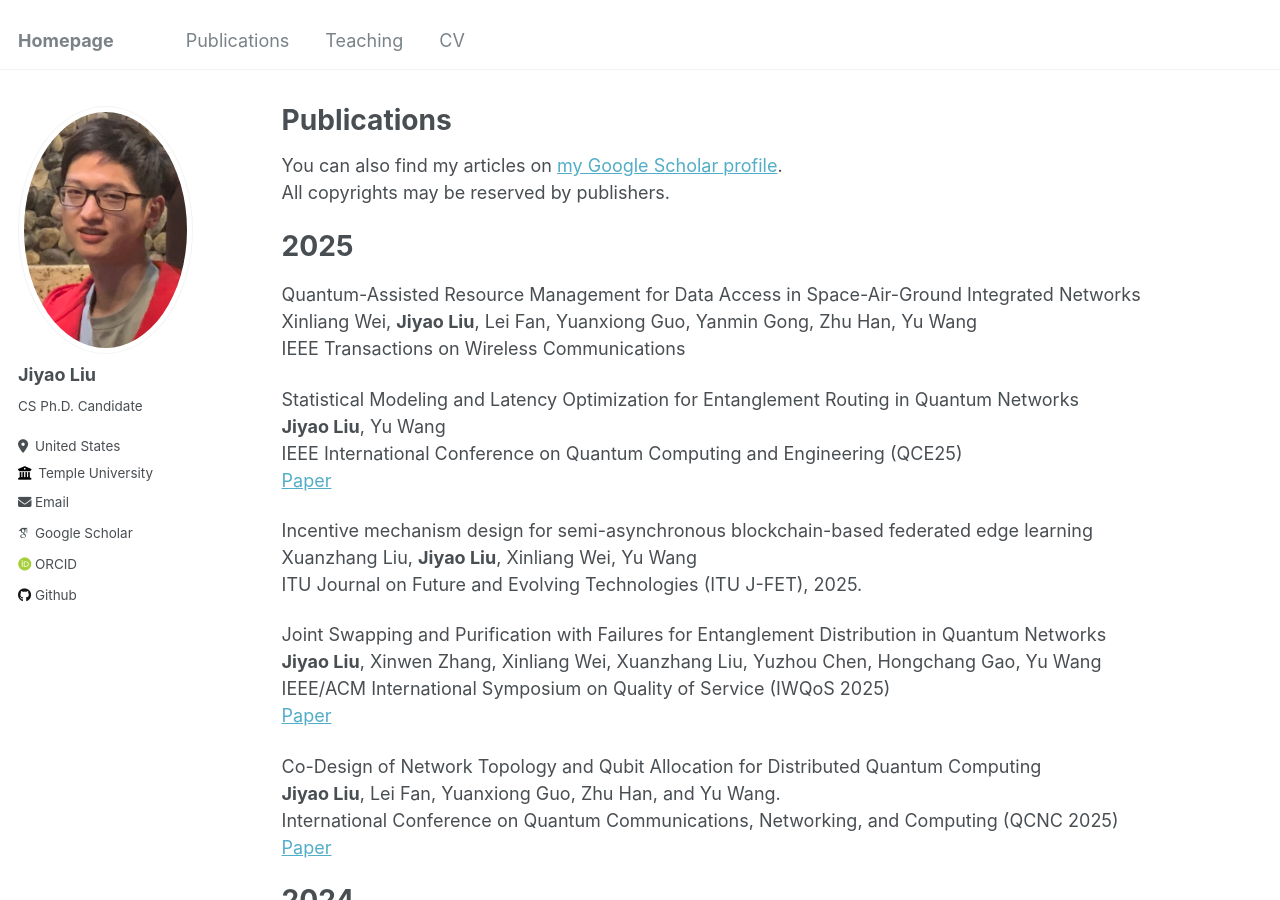
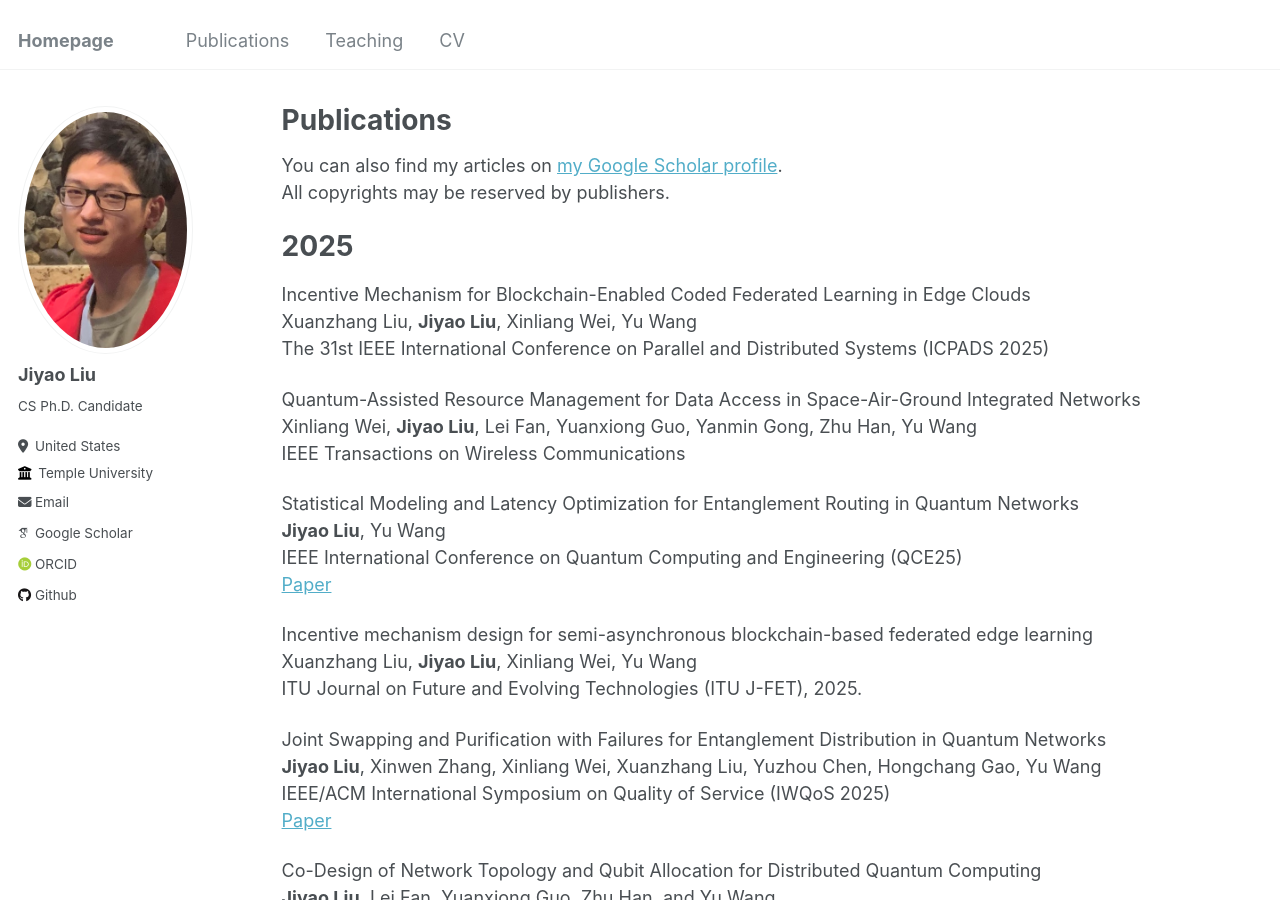
Before and after one commit to Jiyao17/jiyao17.github.io, a Jekyll site: the page built from _pages/publications.md, in a window 1280 px wide and 900 px high. Built offline with Jekyll 4.4.1, drawn with Linux system fonts in a browser that asks for light colours; some web fonts are replaced.

Commit message:
update icpads

```diff
--- a/_pages/publications.md
+++ b/_pages/publications.md
@@ -28,6 +28,10 @@ Xuanzhang Liu, **Jiyao Liu**, Xinliang Wei, Yu Wang.
 IEEE Transactions on Network and Service Management (TNSM), under review.   -->
 
 # 2025
+
+Incentive Mechanism for Blockchain-Enabled Coded Federated Learning in Edge Clouds
+Xuanzhang Liu, **Jiyao Liu**, Xinliang Wei, Yu Wang
+The 31st IEEE International Conference on Parallel and Distributed Systems (ICPADS 2025)
 
 Quantum-Assisted Resource Management for Data Access in Space-Air-Ground Integrated Networks
 Xinliang Wei, **Jiyao Liu**, Lei Fan, Yuanxiong Guo, Yanmin Gong, Zhu Han, Yu Wang
```
Also changed, not shown: _pages/about.md (+1 -0 lines).
